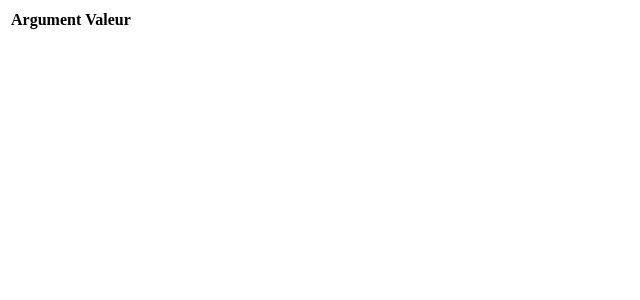
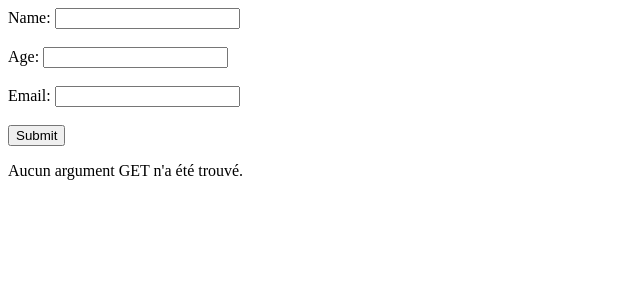
Before and after one commit to william-rauwens-oliver/runtrackPHP, a PHP site: page / in a window 1280 px wide. Shown: the top 300 px of the page, without its empty margins (0-640 px from the left). Run offline with PHP 8.4, Linux system fonts and the light colour scheme; lists and menus that the app fills with data are empty.

Commit message:
Add Job02 Finish.

```diff
--- a/jour02/job02/index.php
+++ b/jour02/job02/index.php
@@ -1,25 +1,55 @@
 <!DOCTYPE html>
-<html lang="fr">
+<html lang="en">
 <head>
     <meta charset="UTF-8">
     <meta name="viewport" content="width=device-width, initial-scale=1.0">
-    <title>Tableau des arguments $_GET</title>
+    <title>Test GET Form</title>
+    <style>
+        table {
+            width: 50%;
+            border-collapse: collapse;
+            margin: 20px 0;
+        }
+        table, th, td {
+            border: 1px solid black;
+        }
+        th, td {
+            padding: 10px;
+            text-align: left;
+        }
+        th {
+            background-color: #f2f2f2;
+        }
+    </style>
 </head>
 <body>
-    <table id="get-arguments-table">
-        <thead>
-            <tr>
-                <th>Argument</th>
-                <th>Valeur</th>
-            </tr>
-        </thead>
-        <tbody>
-            <?php
-            foreach ($_GET as $argument => $valeur) {
-                echo "<tr><td>$argument</td><td>$valeur</td></tr>";
-            }
-            ?>
-        </tbody>
-    </table>
+
+<form action="" method="get">
+    <label for="name">Name:</label>
+    <input type="text" id="name" name="name"><br><br>
+    <label for="age">Age:</label>
+    <input type="text" id="age" name="age"><br><br>
+    <label for="email">Email:</label>
+    <input type="email" id="email" name="email"><br><br>
+    <input type="submit" value="Submit">
+</form>
+
+<?php
+if ($_SERVER["REQUEST_METHOD"] == "GET" && !empty($_GET)) {
+    echo "<h2>Arguments GET et valeurs associées :</h2>";
+    echo "<table>";
+    echo "<tr><th>Argument</th><th>Valeur</th></tr>";
+
+    // Parcourt tous les éléments du tableau $_GET
+    foreach ($_GET as $key => $value) {
+        echo "<tr><td>" . htmlspecialchars($key) . "</td><td>" . htmlspecialchars($value) . "</td></tr>";
+    }
+
+    echo "</table>";
+} else {
+    echo "<p>Aucun argument GET n'a été trouvé.</p>";
+}
+?>
+
 </body>
 </html>
```
